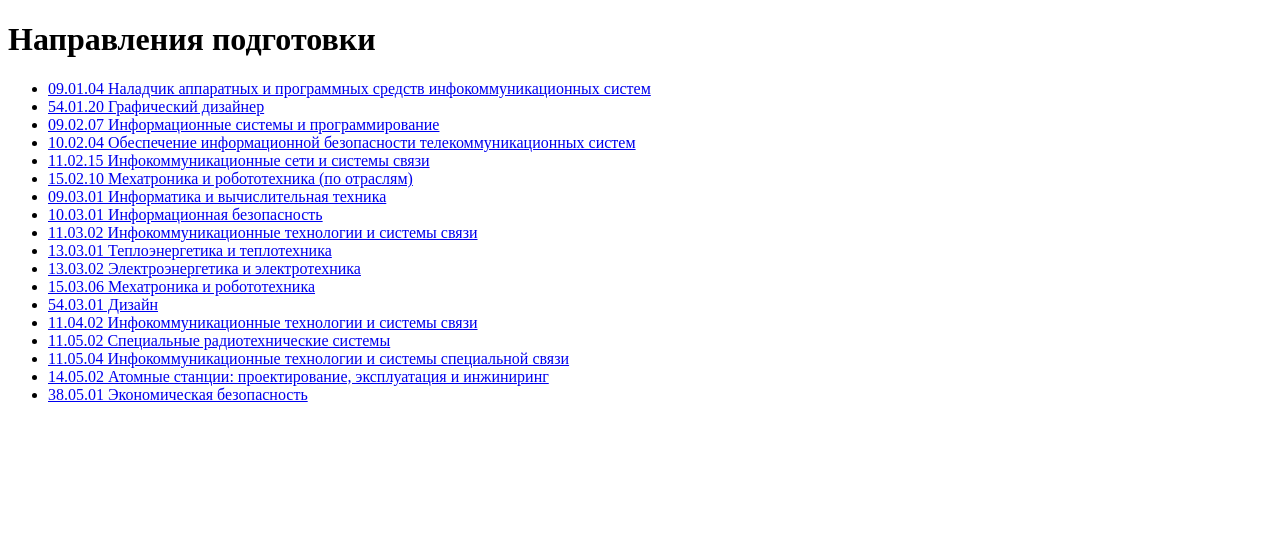
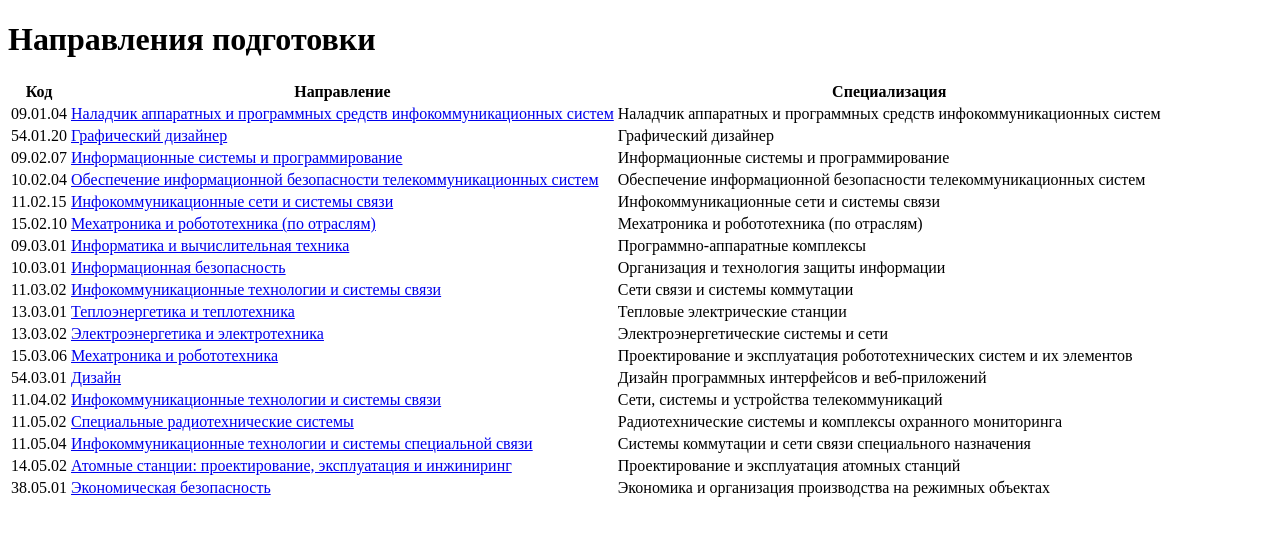
Before and after one commit to softarius/svelte0, a SvelteKit app: page /schola/np in a window 1280 px wide. Shown: the top 536 px of the page. Built offline with nearby package versions, Linux system fonts and the light colour scheme.

Commit message:
Направления в таблице

```diff
--- a/src/routes/schola/np/+layout.server.js
+++ b/src/routes/schola/np/+layout.server.js
@@ -2,9 +2,6 @@ import { nps } from '$lib/data';
 
 export function load() {
 	return {
-		nps: nps.map((np) => ({
-			code: np.code,
-			name: np.name
-		}))
+		nps
 	};
 }
--- a/src/routes/schola/np/+page.svelte
+++ b/src/routes/schola/np/+page.svelte
@@ -4,8 +4,25 @@
 
 <h1>Направления подготовки</h1>
 
-<ul>
-	{#each data.nps as { code, name }}
-		<li><a href="/schola/np/{code}">{code} {name}</a></li>
-	{/each}
-</ul>
+{#snippet row(/** @type {{ code: any; name: any; profile: String; }} */ item)}
+	<tr>
+		<td>{item.code}</td>
+		<td><a href="/schola/np/{item.code}">{item.name}</a></td>
+		<td>{item.profile}</td>
+	</tr>
+{/snippet}
+
+<table class="table table bordered">
+	<thead>
+		<tr>
+			<th>Код</th>
+			<th>Направление</th>
+			<th>Специализация</th>
+		</tr>
+	</thead>
+	<tbody>
+		{#each data.nps as np}
+			{@render row(np)}
+		{/each}
+	</tbody>
+</table>
--- a/src/routes/schola/np/[code]/+layout.svelte
+++ b/src/routes/schola/np/[code]/+layout.svelte
@@ -7,7 +7,7 @@
 		{@render children()}
 	</main>
 	<aside>
-		<h2>Другие направления:</h2>
+		<h2>Все направления:</h2>
 		<ul>
 			{#each data.nps as { code, name }}
 				<li>
--- a/src/routes/schola/np/[code]/+page.server.js
+++ b/src/routes/schola/np/[code]/+page.server.js
@@ -2,11 +2,11 @@ import { error } from '@sveltejs/kit';
 import { nps } from '$lib/data.js';
 
 export function load({ params }) {
-	const post = nps.find((post) => post.code === params.code);
+	const np = nps.find((post) => post.code === params.code);
 
-	if (!post) error(404);
+	if (!np) error(404);
 
 	return {
-		post
+		np
 	};
 }
--- a/src/routes/schola/np/[code]/+page.svelte
+++ b/src/routes/schola/np/[code]/+page.svelte
@@ -3,5 +3,5 @@
 </script>
 
 <a href="./">Все направления</a>
-<h1>{data.post.code} {data.post.name}</h1>
-<div>{@html data.post.PROFILE}</div>
+<h1>{data.np.code} {data.np.name} (<code>{data.np.short_name}</code>)</h1>
+<div>{@html data.np.profile}</div>
```
Also changed, not shown: src/lib/data.js.
